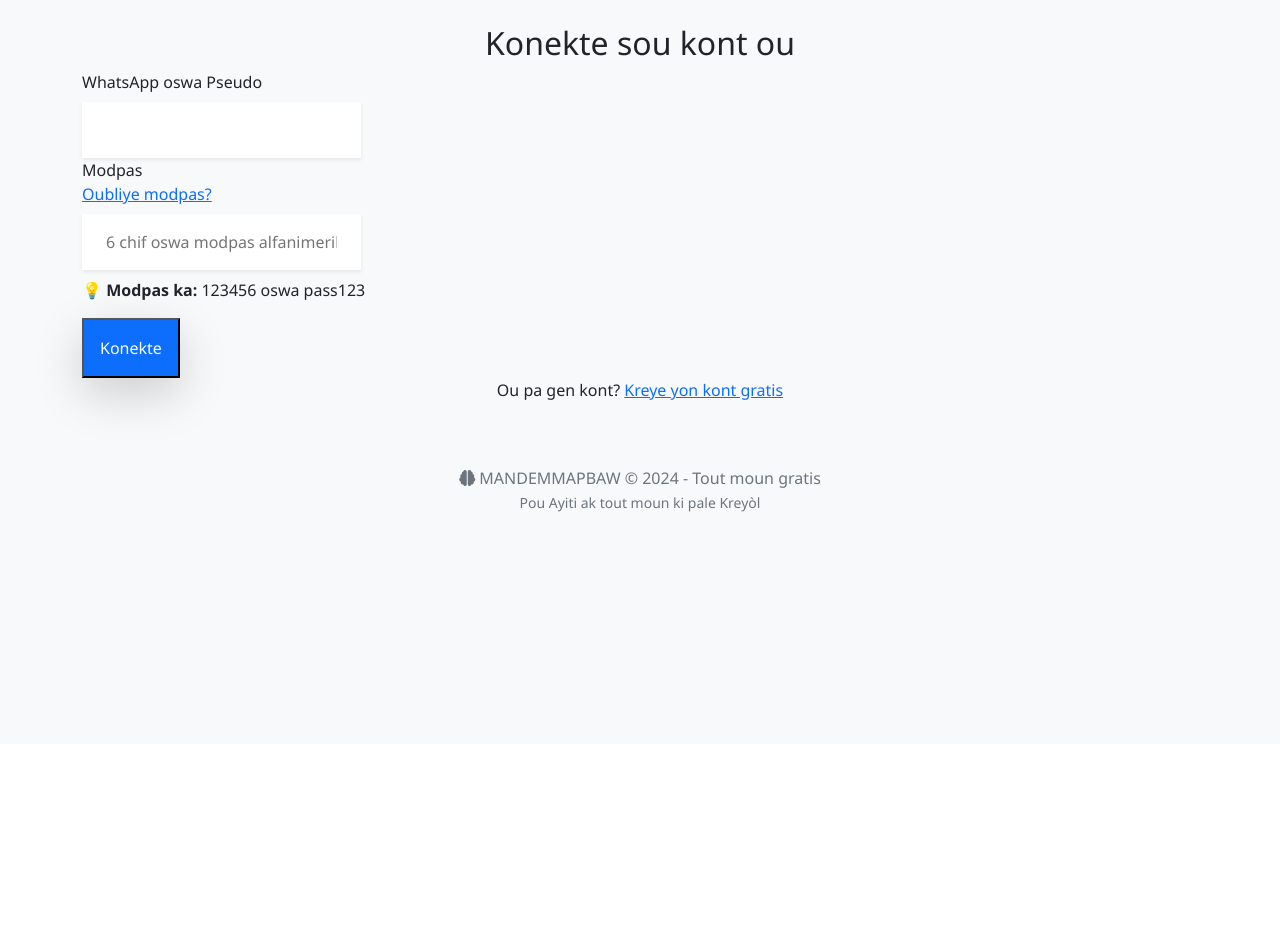
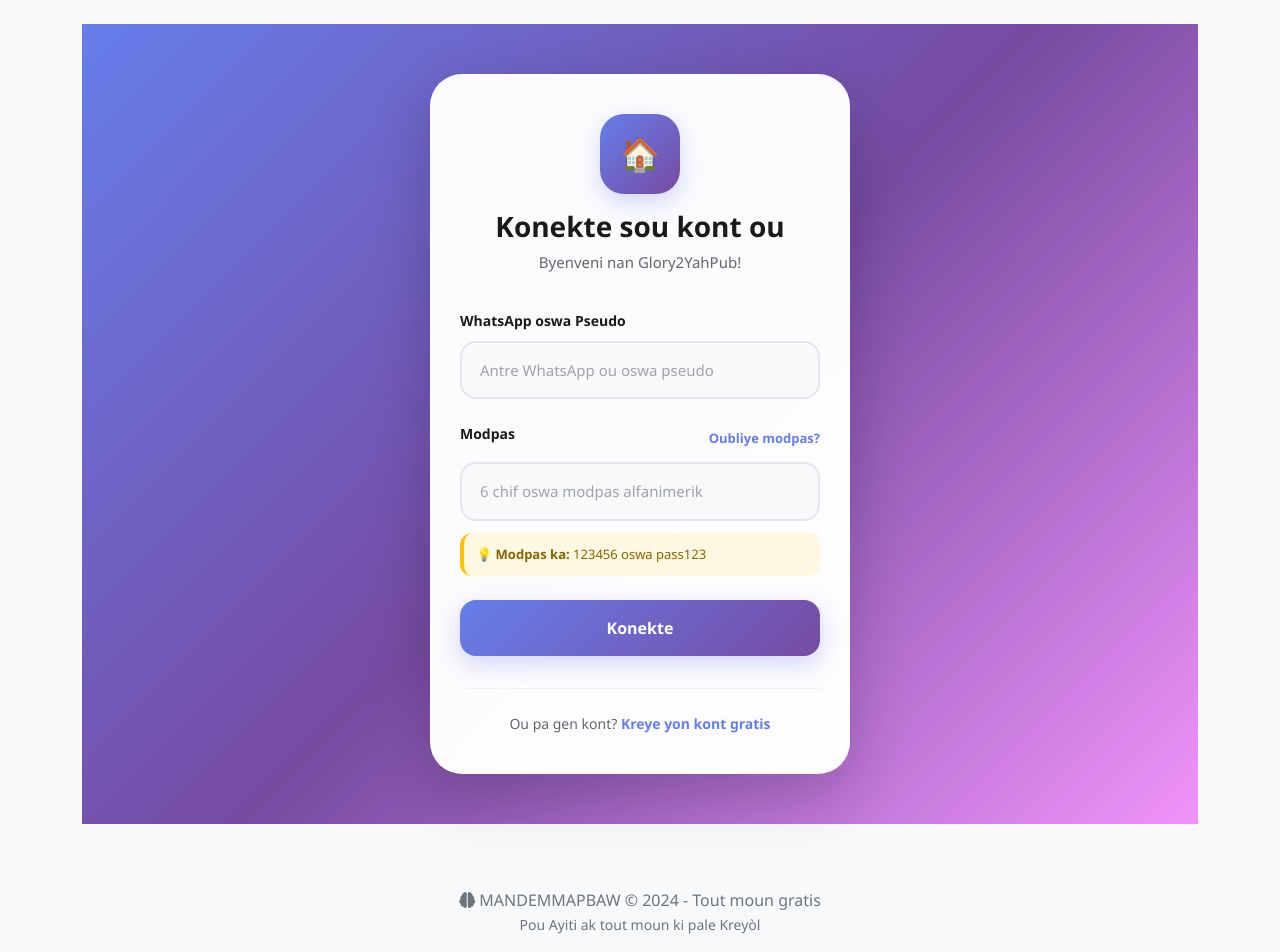
Before and after one commit to stanionic/Glory2yah-, a Flask app: template templates/auth/login.html in a window 1280 px wide. Shown: the part 56-1008 px from the top of the page. Before the commit the page ends 568 px from the top, so only its background shows below. Run offline with Flask 3, Linux system fonts and the light colour scheme; the template is opened without the code that fills it, so the values that code supplies are empty.

Commit message:
Completely redesign login and register pages with modern beautiful styling

```diff
--- a/templates/auth/login.html
+++ b/templates/auth/login.html
@@ -3,56 +3,250 @@
 {% block title %}Konekte - Glory2YahPub{% endblock %}
 
 {% block content %}
-<div class="min-h-[80vh] flex flex-col justify-center px-6 py-12 lg:px-8">
-    <div class="sm:mx-auto sm:w-full sm:max-w-sm">
-        <h2 class="mt-10 text-center text-2xl font-bold leading-9 tracking-tight text-gray-900">
-            Konekte sou kont ou
-        </h2>
-    </div>
+<style>
+.login-page {
+    min-height: 100vh;
+    background: linear-gradient(135deg, #667eea 0%, #764ba2 50%, #f093fb 100%);
+    display: flex;
+    flex-direction: column;
+    justify-content: center;
+    align-items: center;
+    padding: 20px;
+}
 
-    <div class="mt-10 sm:mx-auto sm:w-full sm:max-w-sm">
-        <form class="space-y-6" action="{{ url_for('auth.login') }}" method="POST">
+.login-card {
+    background: rgba(255, 255, 255, 0.98);
+    backdrop-filter: blur(20px);
+    -webkit-backdrop-filter: blur(20px);
+    border-radius: 32px;
+    box-shadow: 0 20px 60px rgba(0, 0, 0, 0.2);
+    width: 100%;
+    max-width: 420px;
+    padding: 40px 30px;
+    animation: fadeInUp 0.6s ease;
+}
+
+@keyframes fadeInUp {
+    from {
+        opacity: 0;
+        transform: translateY(30px);
+    }
+    to {
+        opacity: 1;
+        transform: translateY(0);
+    }
+}
+
+.login-header {
+    text-align: center;
+    margin-bottom: 36px;
+}
+
+.login-logo {
+    width: 80px;
+    height: 80px;
+    margin: 0 auto 16px;
+    background: linear-gradient(135deg, #667eea 0%, #764ba2 100%);
+    border-radius: 24px;
+    display: flex;
+    justify-content: center;
+    align-items: center;
+    font-size: 32px;
+    box-shadow: 0 8px 24px rgba(102, 126, 234, 0.3);
+}
+
+.login-title {
+    font-size: 28px;
+    font-weight: 800;
+    color: #1a1a1a;
+    margin: 0 0 8px;
+}
+
+.login-subtitle {
+    font-size: 15px;
+    color: #65676b;
+    margin: 0;
+}
+
+.form-group {
+    margin-bottom: 24px;
+}
+
+.form-label {
+    display: block;
+    font-size: 14px;
+    font-weight: 600;
+    color: #1a1a1a;
+    margin-bottom: 10px;
+}
+
+.form-input {
+    width: 100%;
+    padding: 16px 18px;
+    font-size: 15px;
+    border: 2px solid #e4e6eb;
+    border-radius: 16px;
+    background: #f8f9fa;
+    color: #1a1a1a;
+    transition: all 0.3s ease;
+    box-sizing: border-box;
+}
+
+.form-input:focus {
+    outline: none;
+    border-color: #667eea;
+    background: white;
+    box-shadow: 0 0 0 4px rgba(102, 126, 234, 0.1);
+}
+
+.form-input::placeholder {
+    color: #a0a3a8;
+}
+
+.form-row {
+    display: flex;
+    justify-content: space-between;
+    align-items: center;
+    margin-bottom: 8px;
+}
+
+.forgot-link {
+    font-size: 13px;
+    font-weight: 600;
+    color: #667eea;
+    text-decoration: none;
+    transition: all 0.2s ease;
+}
+
+.forgot-link:hover {
+    color: #764ba2;
+    text-decoration: underline;
+}
+
+.login-button {
+    width: 100%;
+    padding: 16px;
+    font-size: 16px;
+    font-weight: 700;
+    color: white;
+    background: linear-gradient(135deg, #667eea 0%, #764ba2 100%);
+    border: none;
+    border-radius: 16px;
+    cursor: pointer;
+    transition: all 0.3s ease;
+    box-shadow: 0 8px 24px rgba(102, 126, 234, 0.3);
+}
+
+.login-button:hover {
+    transform: translateY(-2px);
+    box-shadow: 0 12px 32px rgba(102, 126, 234, 0.4);
+}
+
+.login-button:active {
+    transform: translateY(0);
+}
+
+.register-prompt {
+    text-align: center;
+    margin-top: 32px;
+    padding-top: 24px;
+    border-top: 1px solid #f0f2f5;
+}
+
+.register-prompt-text {
+    font-size: 14px;
+    color: #65676b;
+    margin: 0;
+}
+
+.register-link {
+    font-weight: 700;
+    color: #667eea;
+    text-decoration: none;
+    transition: all 0.2s ease;
+}
+
+.register-link:hover {
+    color: #764ba2;
+    text-decoration: underline;
+}
+
+.password-hint {
+    margin-top: 12px;
+    padding: 12px;
+    background: #fff8e1;
+    border-radius: 12px;
+    border-left: 4px solid #ffc107;
+}
+
+.password-hint-text {
+    font-size: 13px;
+    color: #856404;
+    margin: 0;
+}
+
+@media (max-width: 480px) {
+    .login-card {
+        padding: 32px 24px;
+        border-radius: 24px;
+    }
+
+    .login-title {
+        font-size: 24px;
+    }
+
+    .form-input {
+        padding: 14px 16px;
+    }
+}
+</style>
+
+<div class="login-page">
+    <div class="login-card">
+        <div class="login-header">
+            <div class="login-logo">🏠</div>
+            <h1 class="login-title">Konekte sou kont ou</h1>
+            <p class="login-subtitle">Byenveni nan Glory2YahPub!</p>
+        </div>
+
+        <form action="{{ url_for('auth.login') }}" method="POST">
             <input type="hidden" name="csrf_token" value="{{ csrf_token() }}">
 
-            <div>
-                <label for="identifier" class="block text-sm font-medium leading-6 text-gray-900">WhatsApp oswa Pseudo</label>
-                <div class="mt-2">
-                    <input id="identifier" name="identifier" type="text" required
-                           class="block w-full rounded-xl border-0 py-3 px-4 text-gray-900 shadow-sm ring-1 ring-inset ring-gray-300 placeholder:text-gray-400 focus:ring-2 focus:ring-inset focus:ring-primary sm:text-sm sm:leading-6">
-                </div>
+            <div class="form-group">
+                <label for="identifier" class="form-label">WhatsApp oswa Pseudo</label>
+                <input id="identifier" name="identifier" type="text" required
+                       class="form-input"
+                       placeholder="Antre WhatsApp ou oswa pseudo">
             </div>
 
-            <div>
-                <div class="flex items-center justify-between">
-                    <label for="password" class="block text-sm font-medium leading-6 text-gray-900">Modpas</label>
-                    <div class="text-sm">
-                        <a href="#" class="font-semibold text-primary hover:text-primary/80">Oubliye modpas?</a>
-                    </div>
+            <div class="form-group">
+                <div class="form-row">
+                    <label for="password" class="form-label">Modpas</label>
+                    <a href="#" class="forgot-link">Oubliye modpas?</a>
                 </div>
-                <div class="mt-2">
-                    <input id="password" name="password" type="password" required
-                           placeholder="6 chif oswa modpas alfanimerik"
-                           class="block w-full rounded-xl border-0 py-3 px-4 text-gray-900 shadow-sm ring-1 ring-inset ring-gray-300 placeholder:text-gray-400 focus:ring-2 focus:ring-inset focus:ring-primary sm:text-sm sm:leading-6">
-                </div>
-                <div class="mt-2">
-                    <p class="text-xs text-gray-500">
+                <input id="password" name="password" type="password" required
+                       class="form-input"
+                       placeholder="6 chif oswa modpas alfanimerik">
+                <div class="password-hint">
+                    <p class="password-hint-text">
                         💡 <strong>Modpas ka:</strong> 123456 oswa pass123
                     </p>
                 </div>
             </div>
 
-            <div>
-                <button type="submit"
-                        class="flex w-full justify-center rounded-xl bg-primary px-3 py-3 text-sm font-semibold leading-6 text-white shadow-lg shadow-primary/20 hover:bg-primary/90 focus-visible:outline focus-visible:outline-2 focus-visible:outline-offset-2 focus-visible:outline-primary tap-scale">
+            <div class="form-group">
+                <button type="submit" class="login-button">
                     Konekte
                 </button>
             </div>
         </form>
 
-        <p class="mt-10 text-center text-sm text-gray-500">
-            Ou pa gen kont?
-            <a href="{{ url_for('auth.register') }}" class="font-semibold leading-6 text-primary hover:text-primary/80">Kreye yon kont gratis</a>
-        </p>
+        <div class="register-prompt">
+            <p class="register-prompt-text">
+                Ou pa gen kont?
+                <a href="{{ url_for('auth.register') }}" class="register-link">Kreye yon kont gratis</a>
+            </p>
+        </div>
     </div>
 </div>
 {% endblock %}
```
Also changed, not shown: templates/auth/register.html (+209 -39 lines).
